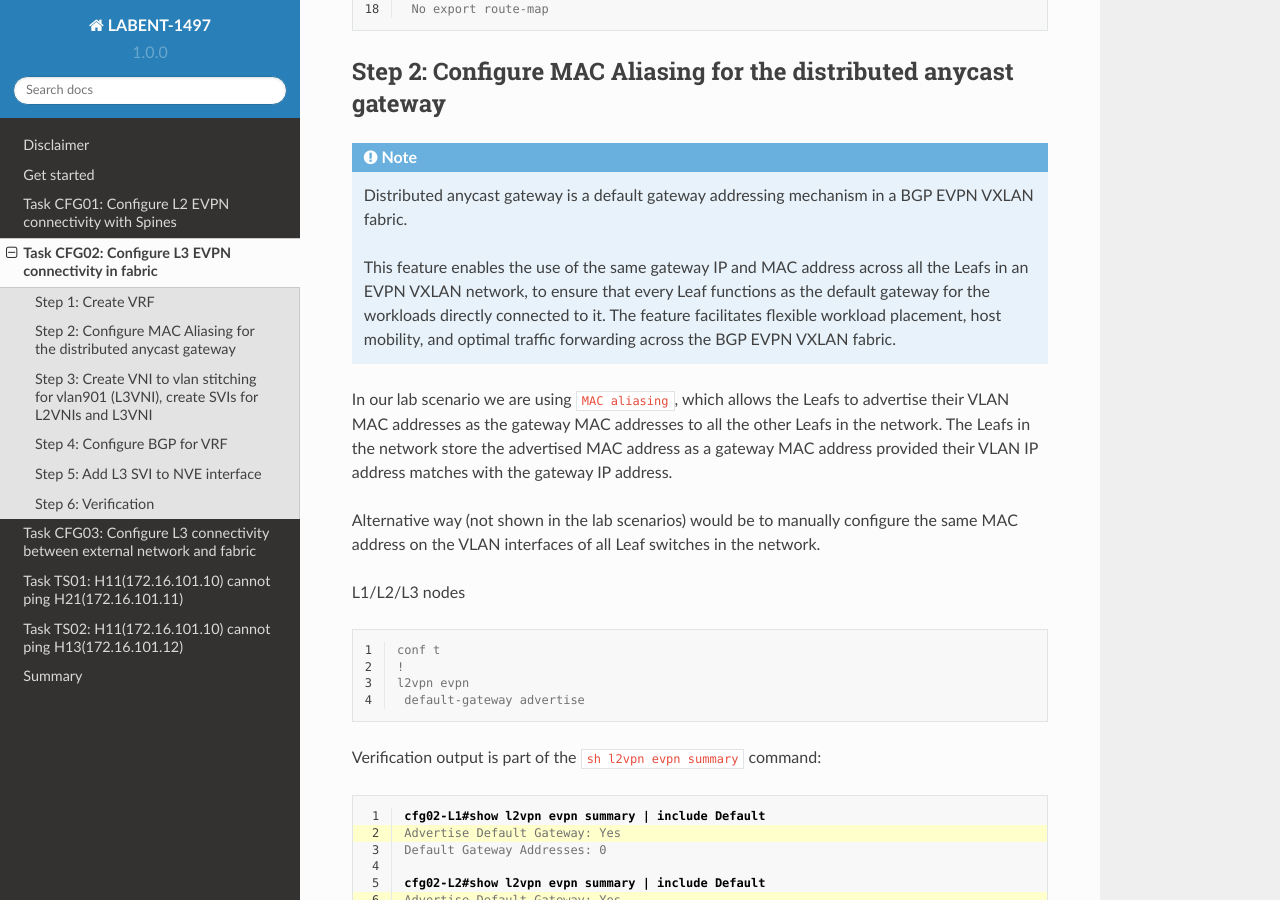
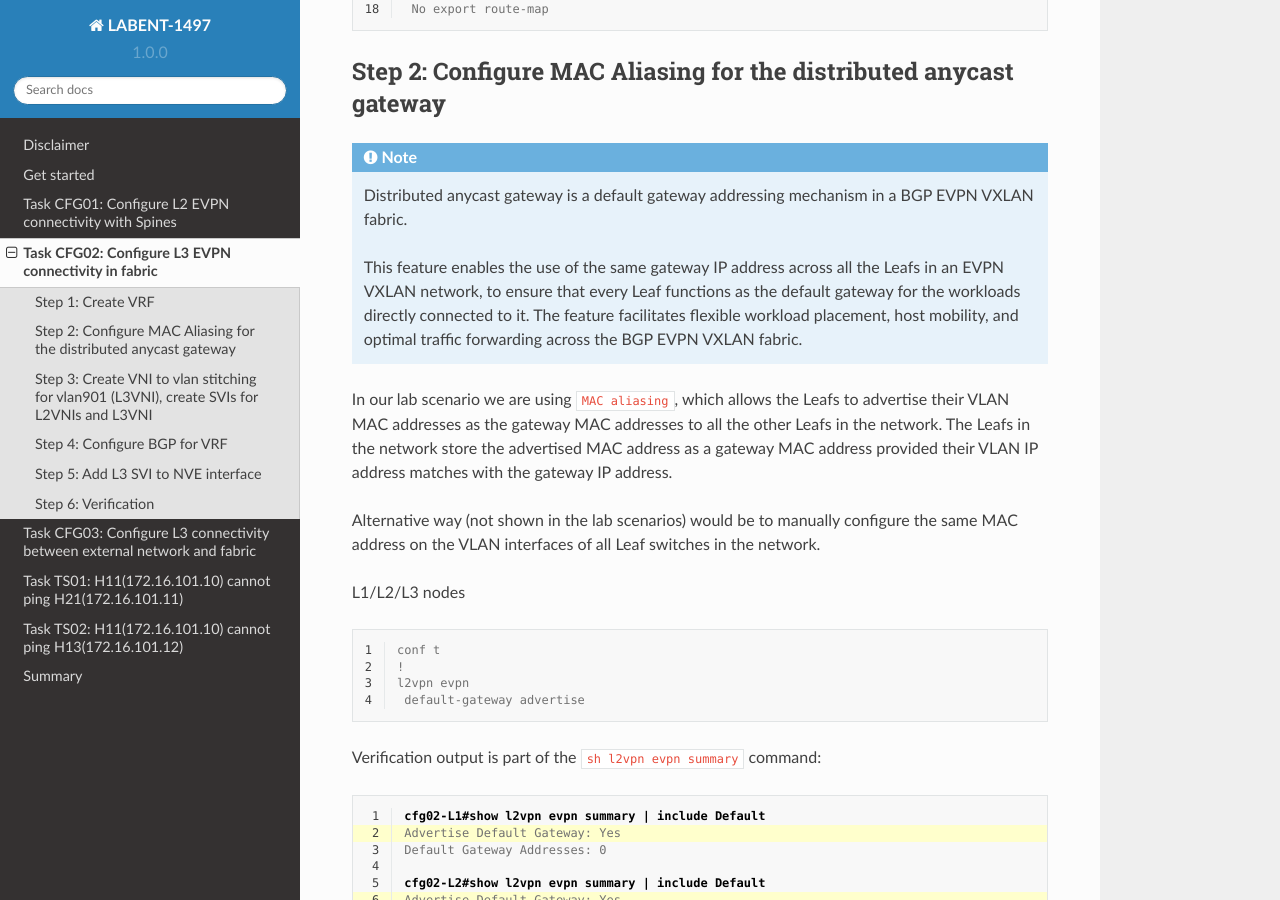
Before and after one commit to dvishchu/labent-1497, a Sphinx documentation site: the page built from docs/source/task_02.rst, in a window 1280 px wide and 900 px high, scrolled down 2283 px. Built offline with Sphinx 7.4.7 and the Read the Docs theme 2.0.0, drawn with Linux system fonts in a browser that asks for light colours; some of the changed text lies outside the part shown.

Commit message:
Updated text in task 2

```diff
--- a/docs/source/task_02.rst
+++ b/docs/source/task_02.rst
@@ -85,7 +85,7 @@
 
     Distributed anycast gateway is a default gateway addressing mechanism in a BGP EVPN VXLAN fabric.
 
-    This feature enables the use of the same gateway IP and MAC address across all the Leafs in an EVPN VXLAN network, to ensure that every Leaf functions as the default gateway for the workloads directly connected to it. The feature facilitates flexible workload placement, host mobility, and optimal traffic forwarding across the BGP EVPN VXLAN fabric.
+    This feature enables the use of the same gateway IP address across all the Leafs in an EVPN VXLAN network, to ensure that every Leaf functions as the default gateway for the workloads directly connected to it. The feature facilitates flexible workload placement, host mobility, and optimal traffic forwarding across the BGP EVPN VXLAN fabric.
 
 In our lab scenario we are using ``MAC aliasing``, which allows the Leafs to advertise their VLAN MAC addresses as the gateway MAC addresses to all the other Leafs in the network. The Leafs in the network store the advertised MAC address as a gateway MAC address provided their VLAN IP address matches with the gateway IP address.
 
@@ -153,7 +153,7 @@
 
 .. note::
 
-    Same gateway IP and MAC address are used for L2VNI SVI interfaces across all the Leafs, to make a distributed anycast gateway.
+    Same gateway IP addresses are used for L2VNI SVI interfaces across all the Leafs, to make a distributed anycast gateway.
 
 L1/L2/L3 nodes
 
```
